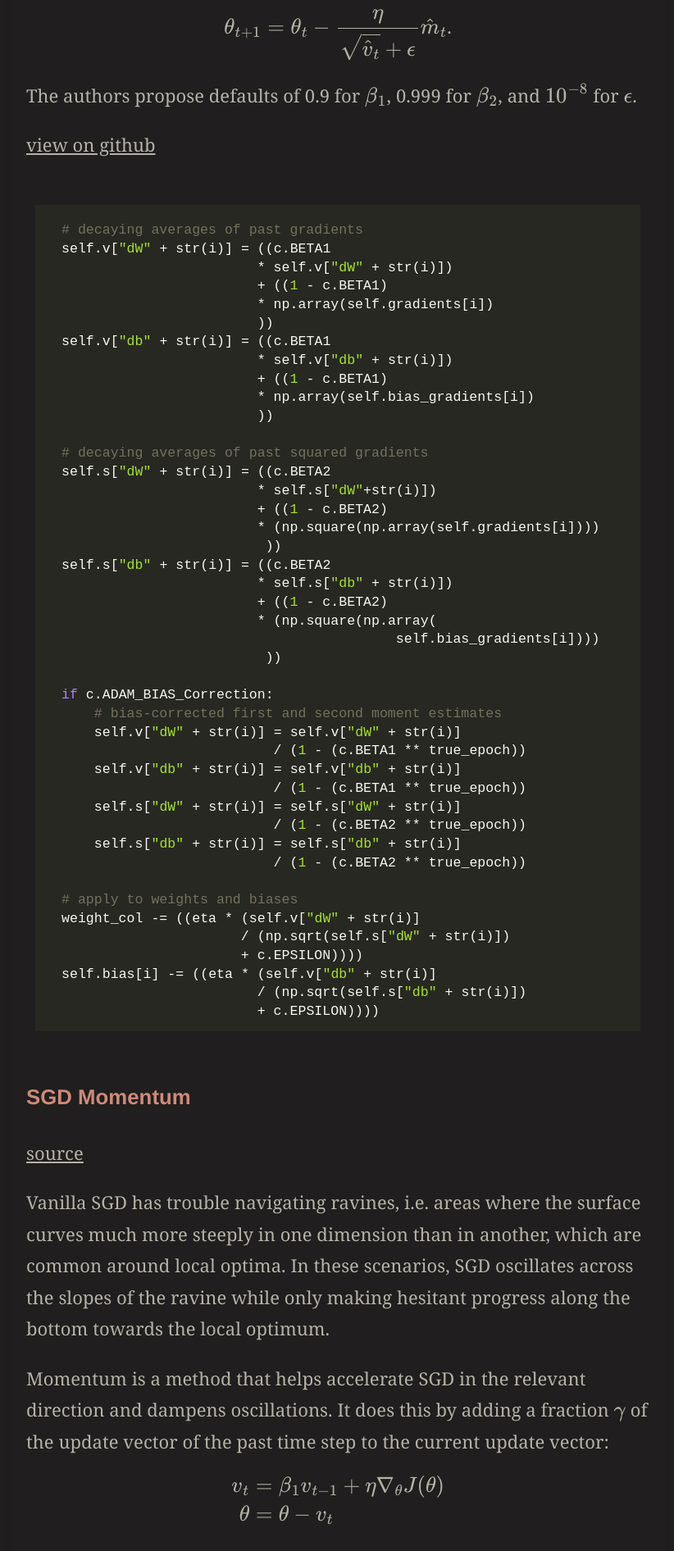
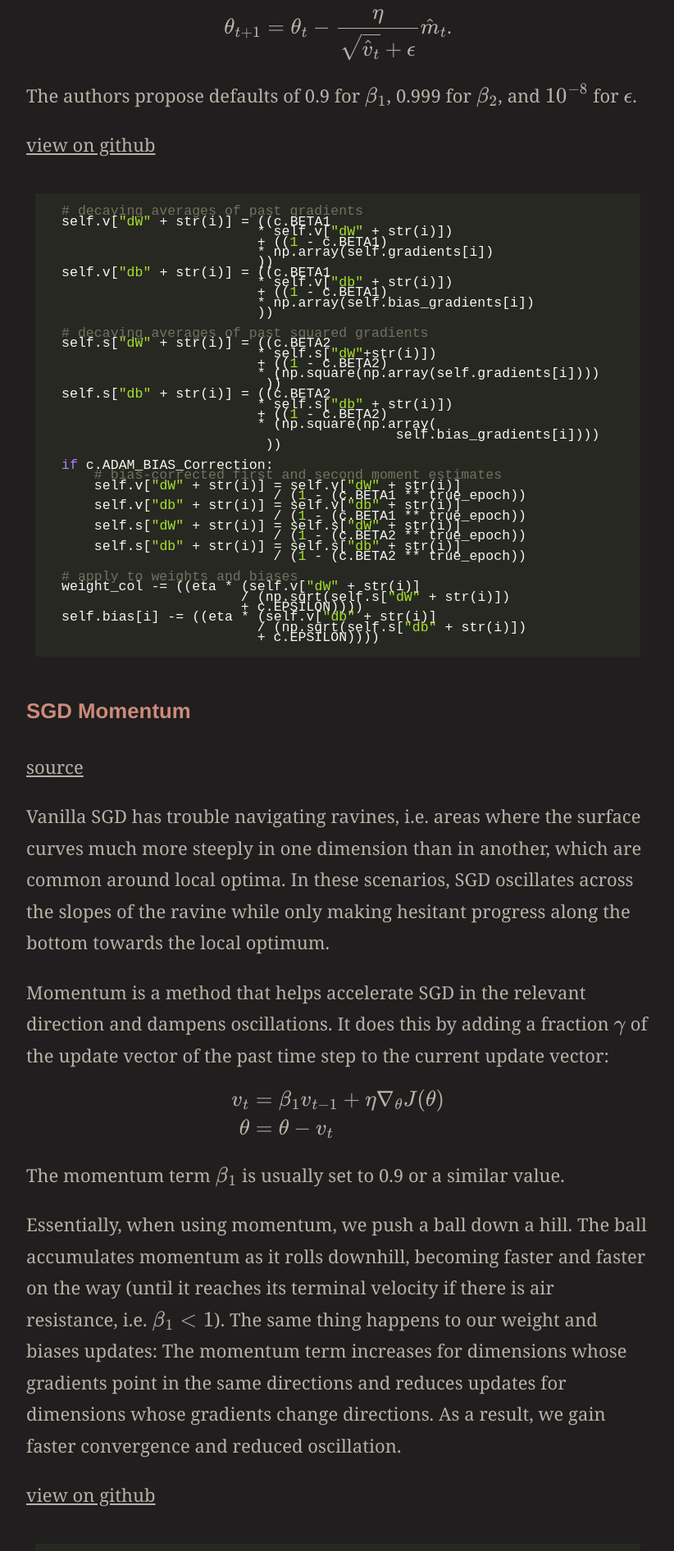
Before and after one commit to the-mvm/the-mvm.github.io, a Jekyll site: the page built from _posts/2021-03-12-neural-network-optimization-methods.markdown, in a window 1280 px wide. Shown: the part 2634-4526 px from the top of the page at 82% size, without its empty margins (228-1050 px from the left). Built offline with Jekyll 4.4.1, drawn with Linux system fonts in a browser that asks for light colours; some web fonts are replaced; formulas are drawn with MathJax 3; comment, search, counter and statistics services are not loaded.

Commit message:
code styling

```diff
--- a/assets/css/main.css
+++ b/assets/css/main.css
@@ -134,9 +134,9 @@ hr {
  * 2. Correct the odd `em` font sizing in all browsers.
  */
 pre {
-  font-family: monospace, monospace;
+  font-family: monospace;
   /* 1 */
-  font-size: 1.375rem;
+  font-size: 0.75rem;
   /* 2 */
 }
 /* Text-level semantics
@@ -188,7 +188,7 @@ strong {
 code,
 kbd,
 samp {
-  font-family: monospace, monospace;
+  font-family: monospace;
   /* 1 */
   font-size: .75rem;
   /* 2 */
@@ -470,7 +470,7 @@ html {
     font-size: 1.375rem;
 }
 body {
-  font-family: var(--font1), sans-serif;
+  font-family: var(--font1);
   color: var(--text);
   margin: 0;
   background-color: var(--background);
@@ -479,7 +479,7 @@ body {
   -webkit-overflow-scrolling: touch;
 }
 h1, h2, h3, h4, h5, h6 {
-  font-family: var(--font2), sans-serif;
+  font-family: var(--font2);
   color: var(--accent-dark);
 }
 img {
```
